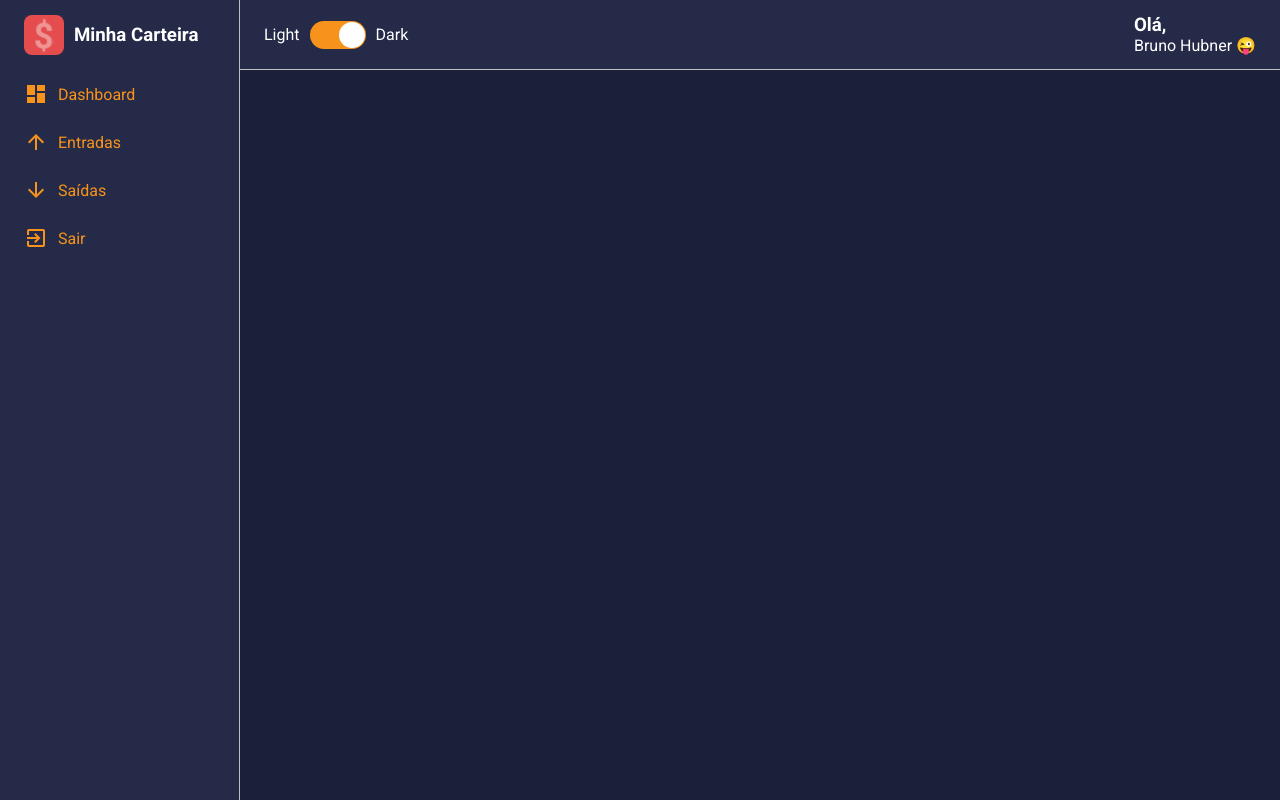
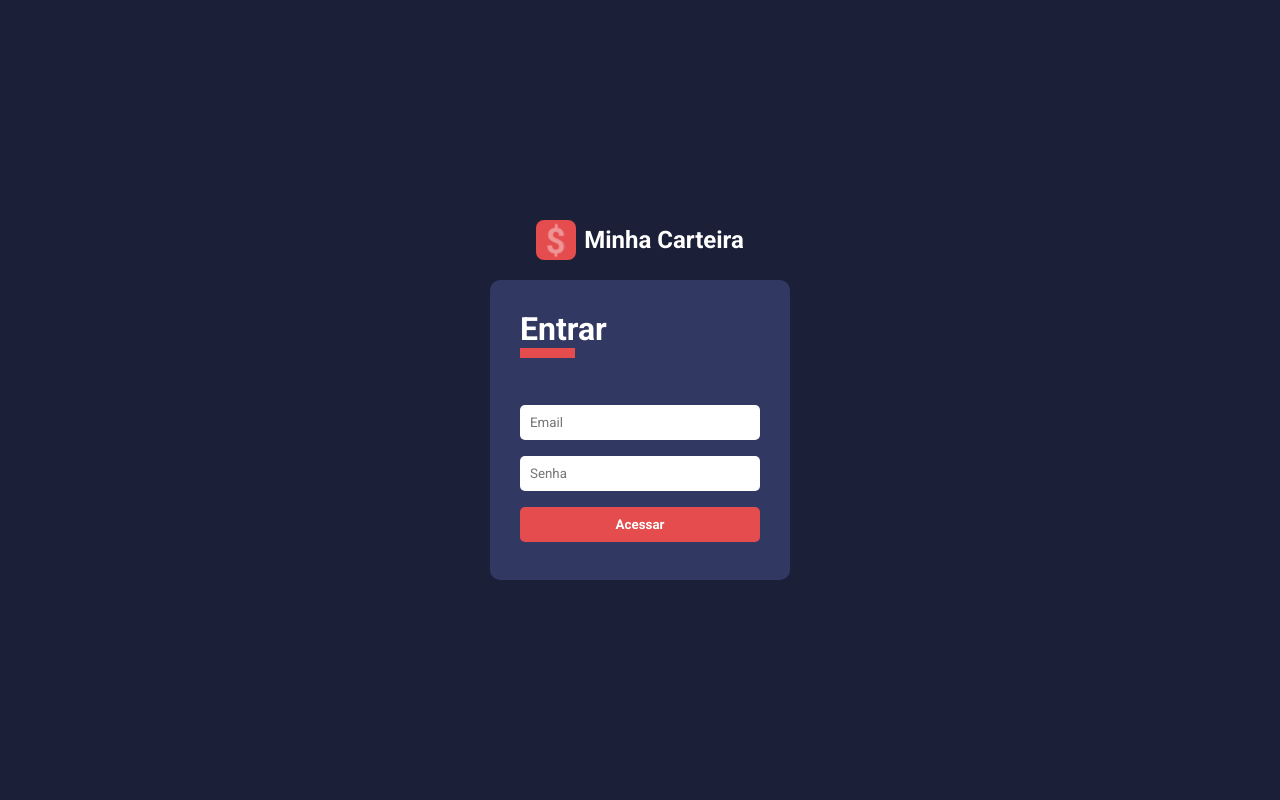
Before and after one commit to brunohubner/minha-carteira, a React (Create React App) app: page /signin in a window 1280 px wide. Built offline with nearby package versions, Linux system fonts and the light colour scheme.

Commit message:
feat: create signin page

```diff
--- /dev/null
+++ b/src/components/Button/index.tsx
@@ -0,0 +1,8 @@
+import { ButtonHTMLAttributes } from "react"
+import { Container } from "./styles"
+
+interface IProps extends ButtonHTMLAttributes<HTMLButtonElement> {}
+
+export default function Button({ children, ...rest }: IProps) {
+    return <Container {...rest}>{children}</Container>
+}
--- /dev/null
+++ b/src/components/Button/styles.ts
@@ -0,0 +1,15 @@
+import styled from "styled-components"
+
+export const Container = styled.button`
+    width: 100%;
+    margin: 8px 0;
+    padding: 10px;
+    border-radius: 5px;
+    font-weight: bold;
+    color: ${props => props.theme.colors.white};
+    background-color: ${props => props.theme.colors.warning};
+
+    &:hover {
+        opacity: 0.8;
+    }
+`
--- /dev/null
+++ b/src/components/Input/index.tsx
@@ -0,0 +1,8 @@
+import { InputHTMLAttributes } from "react"
+import { Container } from "./styles"
+
+interface IProps extends InputHTMLAttributes<HTMLInputElement> {}
+
+export default function Input({ ...rest }: IProps) {
+    return <Container {...rest} />
+}
--- /dev/null
+++ b/src/components/Input/styles.ts
@@ -0,0 +1,8 @@
+import styled from "styled-components"
+
+export const Container = styled.input`
+    width: 100%;
+    margin: 8px 0;
+    padding: 10px;
+    border-radius: 5px;
+`
--- /dev/null
+++ b/src/pages/SignIn/index.tsx
@@ -0,0 +1,23 @@
+import { Container, Logo, FormContainer, FormTitle, Form } from "./styles"
+import logoImg from "../../assets/logo.svg"
+import Input from "../../components/Input"
+import Button from "../../components/Button"
+
+export default function SignIn() {
+    return (
+        <Container>
+            <Logo>
+                <img src={logoImg} alt="Minha Carteira" />
+                <h2>Minha Carteira</h2>
+            </Logo>
+            <FormContainer>
+                <FormTitle>Entrar</FormTitle>
+                <Form onSubmit={e => e.preventDefault()}>
+                    <Input type="text" placeholder="Email" required></Input>
+                    <Input type="password" placeholder="Senha" required></Input>
+                    <Button type="submit">Acessar</Button>
+                </Form>
+            </FormContainer>
+        </Container>
+    )
+}
--- /dev/null
+++ b/src/pages/SignIn/styles.ts
@@ -0,0 +1,54 @@
+import styled from "styled-components"
+
+export const Container = styled.div`
+    height: 100vh;
+    display: flex;
+    flex-direction: column;
+    flex: 1;
+    justify-content: center;
+    align-items: center;
+    background-color: ${props => props.theme.colors.primary};
+    color: ${props => props.theme.colors.white};
+`
+
+export const Logo = styled.div`
+    display: flex;
+    align-items: center;
+    margin-bottom: 20px;
+
+    > h2 {
+        margin-left: 8px;
+    }
+
+    > img {
+        width: 40px;
+        height: 40px;
+    }
+`
+
+export const FormContainer = styled.div`
+    display: flex;
+    flex-direction: column;
+    justify-content: space-between;
+    width: 300px;
+    height: 300px;
+    padding: 30px;
+    border-radius: 10px;
+    background-color: ${props => props.theme.colors.tertiary};
+`
+
+export const FormTitle = styled.h1`
+    &::after {
+        content: "";
+        display: block;
+        width: 55px;
+        border-bottom: 10px solid #e44c4e;
+    }
+`
+
+export const Form = styled.form`
+    display: flex;
+    flex-direction: column;
+    justify-content: end;
+    flex: 1;
+`
--- /dev/null
+++ b/src/routes/auth.routes.tsx
@@ -0,0 +1,10 @@
+import { Route, Routes } from "react-router-dom"
+import SignIn from "../pages/SignIn"
+
+export default function AuthRoutes() {
+    return (
+        <Routes>
+            <Route path="/signin" element={<SignIn />} />
+        </Routes>
+    )
+}
--- a/src/routes/index.tsx
+++ b/src/routes/index.tsx
@@ -1,10 +1,12 @@
 import { BrowserRouter } from "react-router-dom"
 import AppRoutes from "./app.routes"
+import AuthRoutes from "./auth.routes"
 
 export default function Routes() {
     return (
         <BrowserRouter>
-            <AppRoutes></AppRoutes>
+            {/* <AppRoutes></AppRoutes> */}
+            <AuthRoutes></AuthRoutes>
         </BrowserRouter>
     )
 }
```
Also changed, not shown: src/pages/Auth/index.tsx (deleted, +0 -7 lines).
